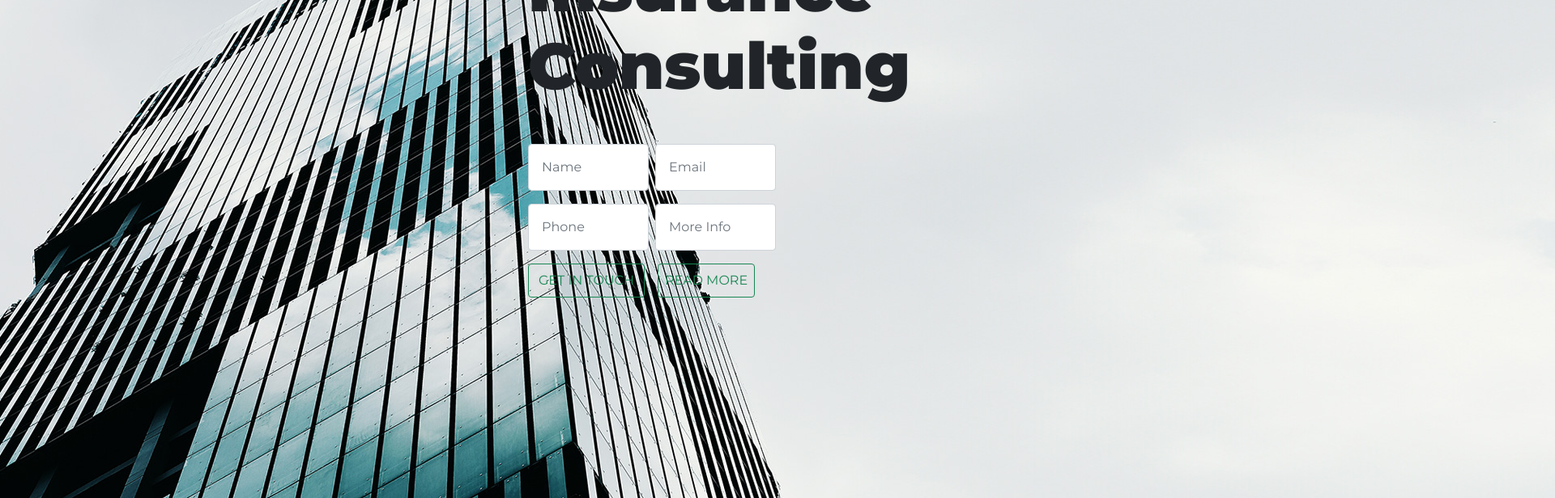
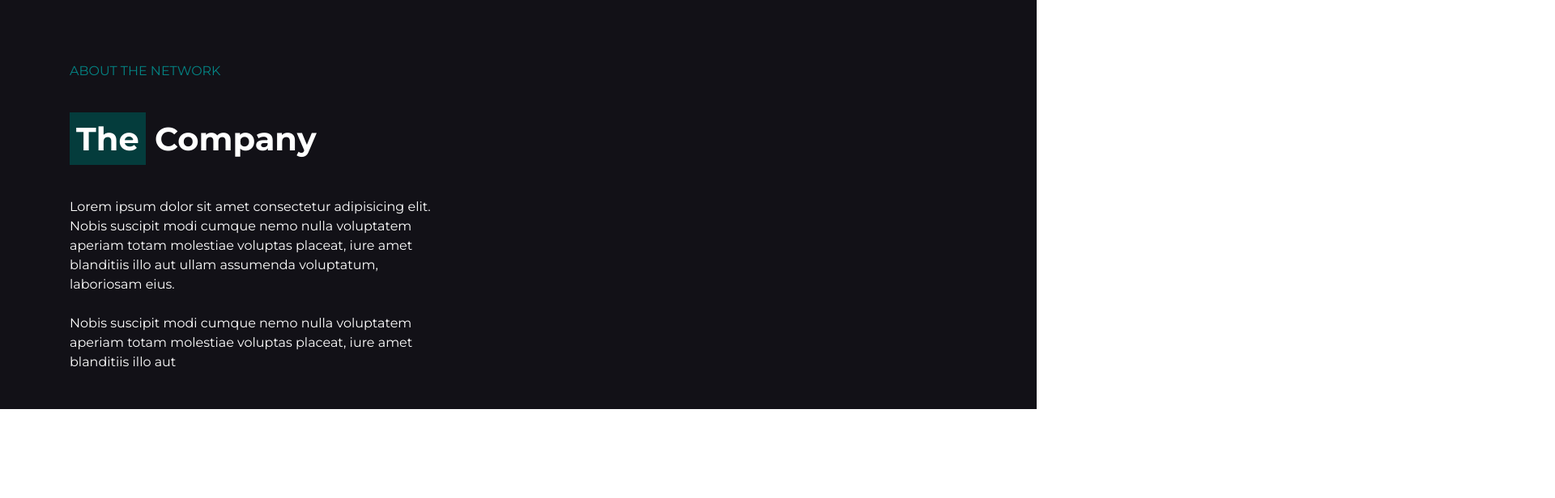
Before and after one commit to teoibnz/insurance-consulting, a Vue app: page / in a window 1280 px wide. Shown: the part 780-1396 px from the top of the page at 81% size, 1920 px wide, since content can reach past the window. Built offline with nearby package versions, Linux system fonts and the light colour scheme.

Commit message:
inizio sezione 'The Company'

```diff
--- a/src/components/Header.vue
+++ b/src/components/Header.vue
@@ -10,7 +10,7 @@
             <div class="col">
                 <nav class="navbar navbar-expand-lg navbar-light bg-light mt-2">
                     <div class="container-fluid">
-                        <img src="../assets/img/nexgen-logo.svg" class="img-fluid my-logo" alt="">
+                        <img src="../assets/img/nexgen-logo.svg" class="my-logo" alt="">
                         <button class="navbar-toggler" type="button" data-bs-toggle="collapse" data-bs-target="#navbarSupportedContent" aria-controls="navbarSupportedContent" aria-expanded="false" aria-label="Toggle navigation">
                         <span class="navbar-toggler-icon"></span>
                         </button>
@@ -64,7 +64,7 @@ export default {
 }
 </script>
 
-<style  lang="scss">
+<style  scoped lang="scss">
     .company-contact{
         background-color: #21333e;
         height: 4vh;
--- a/src/components/Jumbotron.vue
+++ b/src/components/Jumbotron.vue
@@ -2,9 +2,9 @@
     <div class="jumbo-container container-fluid p-0">
         <div class="row">
             <div class="col-6">
-                <img :src="require('../assets/img/bg-6.jpg')" class="my-jumbo-img" alt="">
+
             </div>
-            <div class="col-6 d-flex flex-column justify-content-center pb-5 mb-5">
+            <div class="col-6 d-flex flex-column justify-content-center p-5 mt-5">
                 <p>FUSION & ACQUISITIONS</p>
                 <h1 class="my-jumbo-title mb-5 col-3 ">Insurance Consulting</h1>
                 <div class="col-6 d-flex flex-row mb-3">
@@ -42,10 +42,16 @@ export default {
 }
 .jumbo-container{
     height: 80vh;
+    background-image: url(../assets/img/bg-6.jpg);
 }
 .my-jumbo-img{
-    height: 100%;
+    height: 70%;
+
 }
+.my-button{
+        background-color: #048383;
+        color: white;
+    }
 
 .my-jumbo-title{
     font-size: 5rem;
--- a/src/components/TheCompany.vue
+++ b/src/components/TheCompany.vue
@@ -1,5 +1,38 @@
 <template>
-    <div></div>
+    <div>
+        <div class="container-fluid my-company-wrapper p-5">
+            <div class="container pt-5">
+                <div class="row d-flex text-white pt-4">
+                    <div class="col-5 mx-1">
+                        <p class="text-company">ABOUT THE NETWORK</p>
+                        <h1 class="fw-bold my-5">
+                            <span class="company-bg p-2">The</span> Company
+                        </h1>
+                        <p class="mb-4">
+                            Lorem ipsum dolor sit amet consectetur adipisicing elit. Nobis suscipit modi cumque nemo nulla voluptatem aperiam totam molestiae voluptas placeat, iure amet blanditiis illo aut ullam assumenda voluptatum, laboriosam eius.
+                        </p>
+                        <p>
+                            Nobis suscipit modi cumque nemo nulla voluptatem aperiam totam molestiae voluptas placeat, iure amet blanditiis illo aut
+                        </p>
+                    </div>
+                    <div class="col-6 d-flex mx-5 flex-wrap pt-5">
+                        <div class="col-6">
+                            <h3>Tradition</h3>
+                        </div>
+                        <div class="col-6">
+                            <h3>Security</h3>
+                        </div>
+                        <div class="col-6">
+                            <h3>Certificate</h3>
+                        </div>
+                        <div class="col-6">
+                            <h3>Experties</h3>
+                        </div>
+                    </div>
+                </div>
+            </div>
+        </div>
+    </div>
 </template>
 
 <script>
@@ -8,6 +41,16 @@ export default {
 }
 </script>
 
-<style>
+<style scoped lang='scss'>
+    .my-company-wrapper{
+        background-color: #121117;
+        height: 550px;
+    }
+    .company-bg{
+        background-color: #043c3c;
+    }
 
+    .text-company{
+        color: #048383
+    }
 </style>
```
